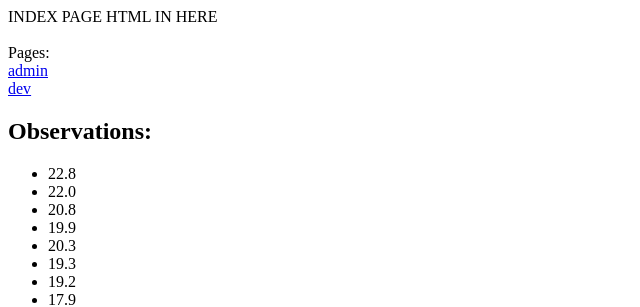
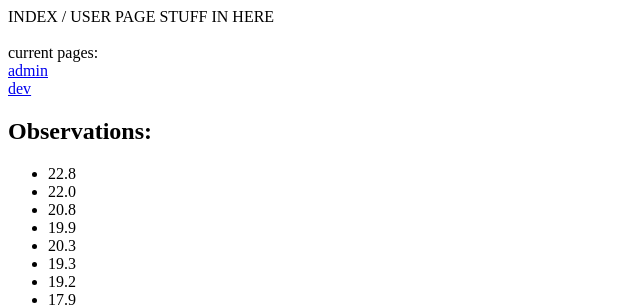
Before and after one commit to mrcrowley42/Project5, a Django app: page / in a window 1280 px wide. Shown: the top 307 px of the page, without its empty margins (0-640 px from the left). Run offline with Django 4.2, Linux system fonts and the light colour scheme; data comes from the database, SQL or seed files in the repository; parts of the project's set-up code (start-up, migrations or seed data) failed here and were passed over.

Commit message:
changed templates/views

```diff
--- a/project5/project5_dj/celery.py
+++ b/project5/project5_dj/celery.py
@@ -16,7 +16,7 @@ app.config_from_object('django.conf:settings', namespace='CELERY')
 app.conf.CELERYBEAT_SCHEDULE = {
     'woe_debug_task': {
         'task': 'woe.tasks.debug_task',
-        'schedule': timedelta(seconds=10),
+        'schedule': timedelta(hours=1),
     },
     'woe_update_data': {
         'task': 'woe.tasks.update_data',
--- a/project5/project5_dj/urls.py
+++ b/project5/project5_dj/urls.py
@@ -21,7 +21,7 @@ from woe import views
 urlpatterns = [
     path('', views.index, name='index'),
     path('admin/', views.admin, name='admin'),
-    path('dev/', views.developer_page, name='developer'),
+    path('dev/', views.dev_page, name='dev_page'),
 
     path('django_admin/', admin.site.urls),
 ]
--- a/project5/woe/templates/dev.html
+++ b/project5/woe/templates/dev.html
@@ -5,6 +5,6 @@
     <title>Dev</title>
 </head>
 <body>
-DEVE
+DEV STUF
 </body>
 </html>
--- a/project5/woe/templates/index.html
+++ b/project5/woe/templates/index.html
@@ -6,11 +6,11 @@
 </head>
 <body>
 
-INDEX PAGE HTML IN HERE
+INDEX / USER PAGE STUFF IN HERE
 <br><br>
 
 <div>
-    Pages:
+    current pages:
     <br>
     <a href="admin">admin</a>
     <br>
--- a/project5/woe/views.py
+++ b/project5/woe/views.py
@@ -10,7 +10,9 @@ from .models import Source, Observation
 
 
 def index(request):
-    context = {'observations': Observation.objects.all()}
+    context = {
+        'observations': Observation.objects.all(),
+    }
     return render(request, 'index.html', context)
 
 
@@ -19,6 +21,6 @@ def admin(request):
     return render(request, 'admin.html', context)
 
 
-def developer_page(request):
+def dev_page(request):
     context = {}
     return render(request, 'dev.html', context)
```
